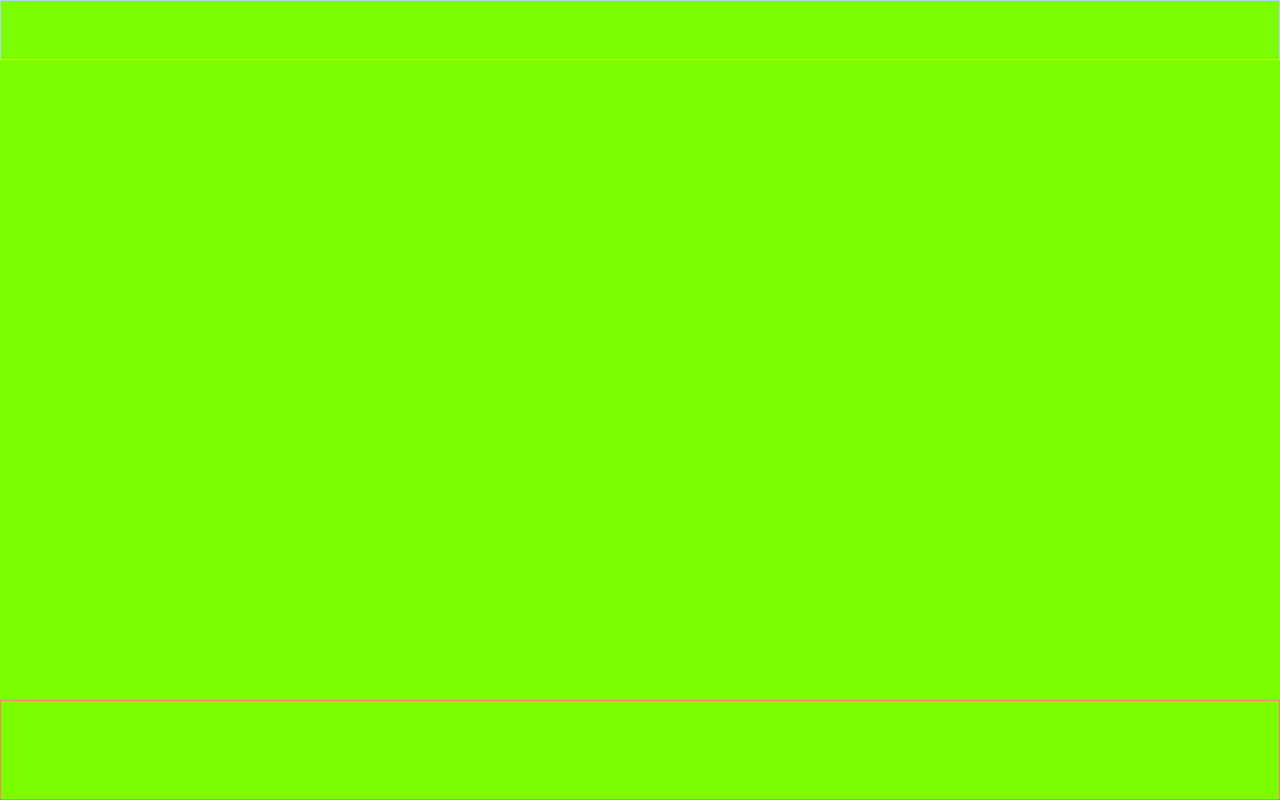
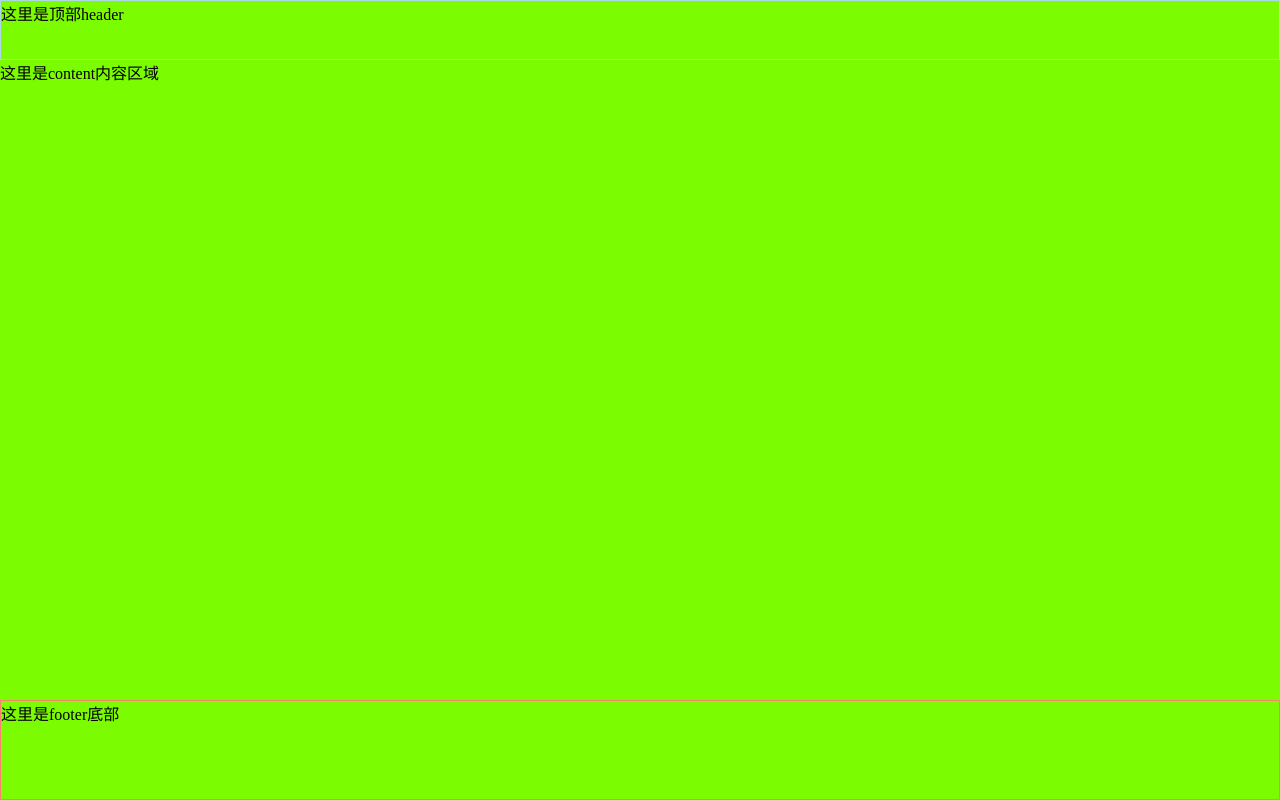
Before and after one commit to wood815ctiy/1111111, a plain HTML site: page index.html in a window 1280 px wide. Drawn offline with Linux system fonts and the light colour scheme.

Commit message:
提交内容

```diff
--- a/css/index.css
+++ b/css/index.css
@@ -16,6 +16,14 @@
   box-sizing: border-box;
 }
 
+.header .logo::before {
+  content: '';
+  display: block;
+  height: 40px;
+  width: 80px;
+  background: blue;
+}
+
 .header .logo {
   height: 100%;
   width: 60px;
--- a/index.html
+++ b/index.html
@@ -8,9 +8,15 @@
 </head>
 <body>
   <div class="containter">
-    <div class="header"></div>
-    <div class="content"></div>
-    <div class="footer"></div>
+    <div class="header">
+      这里是顶部header
+    </div>
+    <div class="content">
+      这里是content内容区域
+    </div>
+    <div class="footer">
+      这里是footer底部
+    </div>
   </div>
 </body>
 </html>
```
